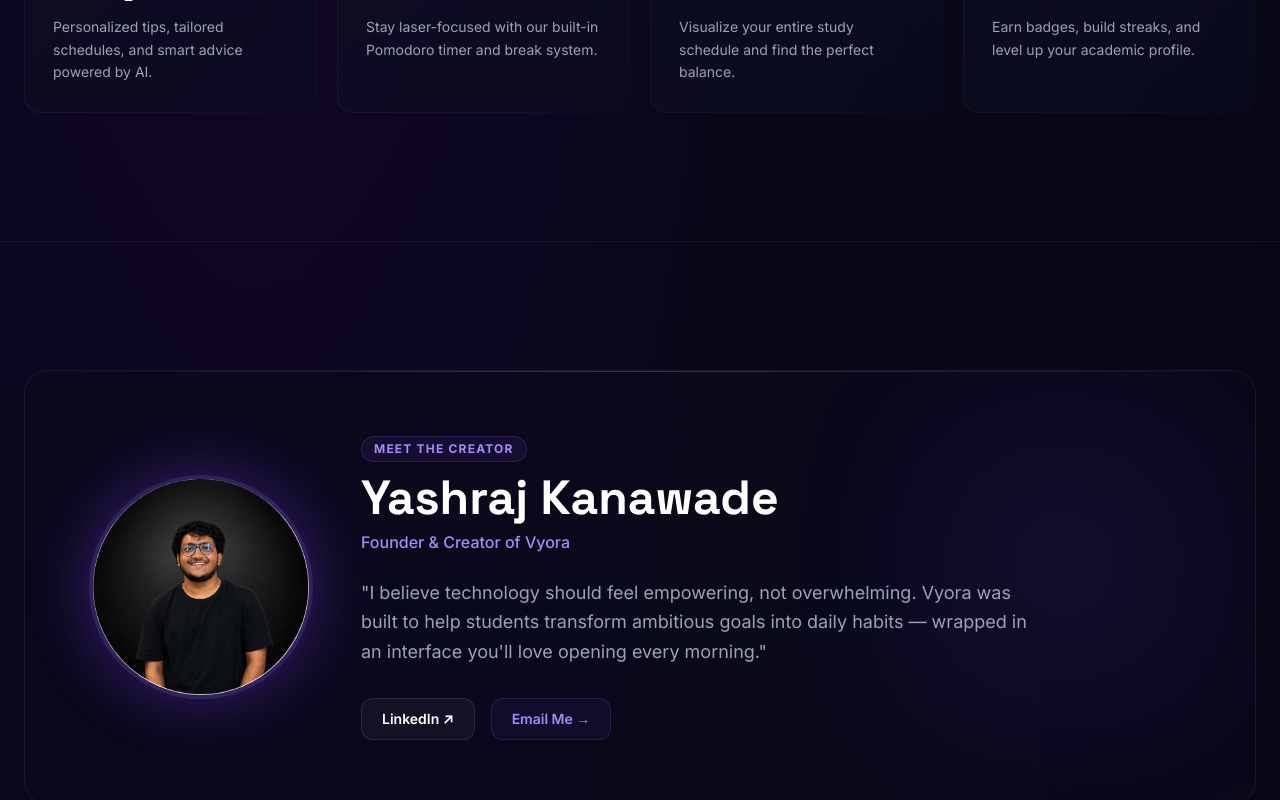
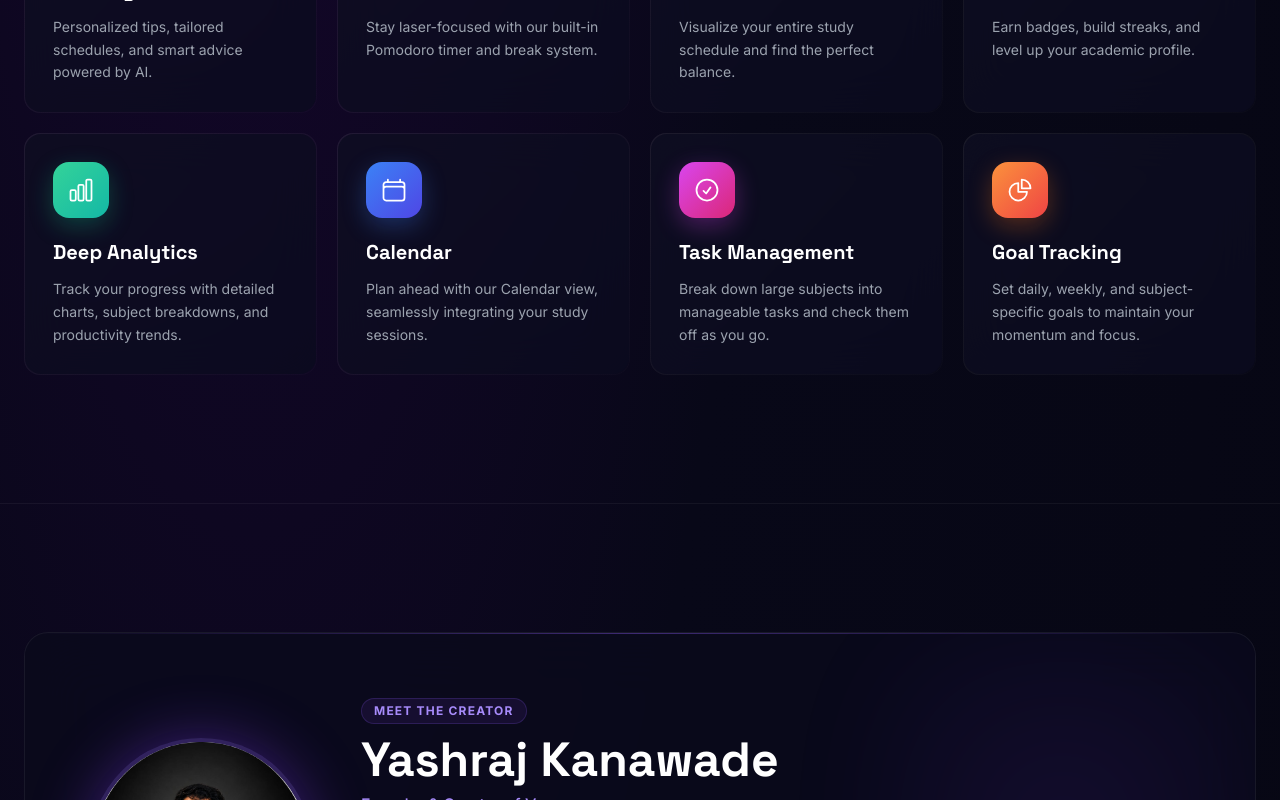
Before and after one commit to yashrajkanawade357/Study_Tracker, a React (Vite) app: page / in a window 1280 px wide. Shown: the part 1500-2300 px from the top of the page. Built offline with nearby package versions, Linux system fonts and the light colour scheme.

Commit message:
Rename 'Upcoming Calendar' to 'Calendar' on Landing Page

```diff
--- a/src/pages/Landing.jsx
+++ b/src/pages/Landing.jsx
@@ -9,7 +9,11 @@
   ArrowRightIcon,
   FireIcon,
   BoltIcon,
-  StarIcon
+  StarIcon,
+  ChartBarIcon,
+  CalendarIcon,
+  CheckCircleIcon,
+  ChartPieIcon
 } from '@heroicons/react/24/outline';
 
 /* ── Animated particle canvas ─────────────────────────────── */
@@ -58,6 +62,10 @@
   { icon: ClockIcon, title: 'Pomodoro Timer', description: 'Stay laser-focused with our built-in Pomodoro timer and break system.', color: 'from-cyan-400 to-blue-500', glow: 'rgba(34,211,238,0.3)' },
   { icon: CalendarDaysIcon, title: 'Smart Timetable', description: 'Visualize your entire study schedule and find the perfect balance.', color: 'from-pink-500 to-rose-600', glow: 'rgba(236,72,153,0.3)' },
   { icon: TrophyIcon, title: 'Achievements', description: 'Earn badges, build streaks, and level up your academic profile.', color: 'from-amber-400 to-orange-500', glow: 'rgba(251,191,36,0.3)' },
+  { icon: ChartBarIcon, title: 'Deep Analytics', description: 'Track your progress with detailed charts, subject breakdowns, and productivity trends.', color: 'from-emerald-400 to-teal-500', glow: 'rgba(16,185,129,0.3)' },
+  { icon: CalendarIcon, title: 'Calendar', description: 'Plan ahead with our Calendar view, seamlessly integrating your study sessions.', color: 'from-blue-500 to-indigo-600', glow: 'rgba(59,130,246,0.3)' },
+  { icon: CheckCircleIcon, title: 'Task Management', description: 'Break down large subjects into manageable tasks and check them off as you go.', color: 'from-fuchsia-500 to-pink-600', glow: 'rgba(217,70,239,0.3)' },
+  { icon: ChartPieIcon, title: 'Goal Tracking', description: 'Set daily, weekly, and subject-specific goals to maintain your momentum and focus.', color: 'from-orange-400 to-red-500', glow: 'rgba(249,115,22,0.3)' },
 ];
 
 const FeatureCard = ({ icon: Icon, title, description, color, glow, delay }) => (
```
